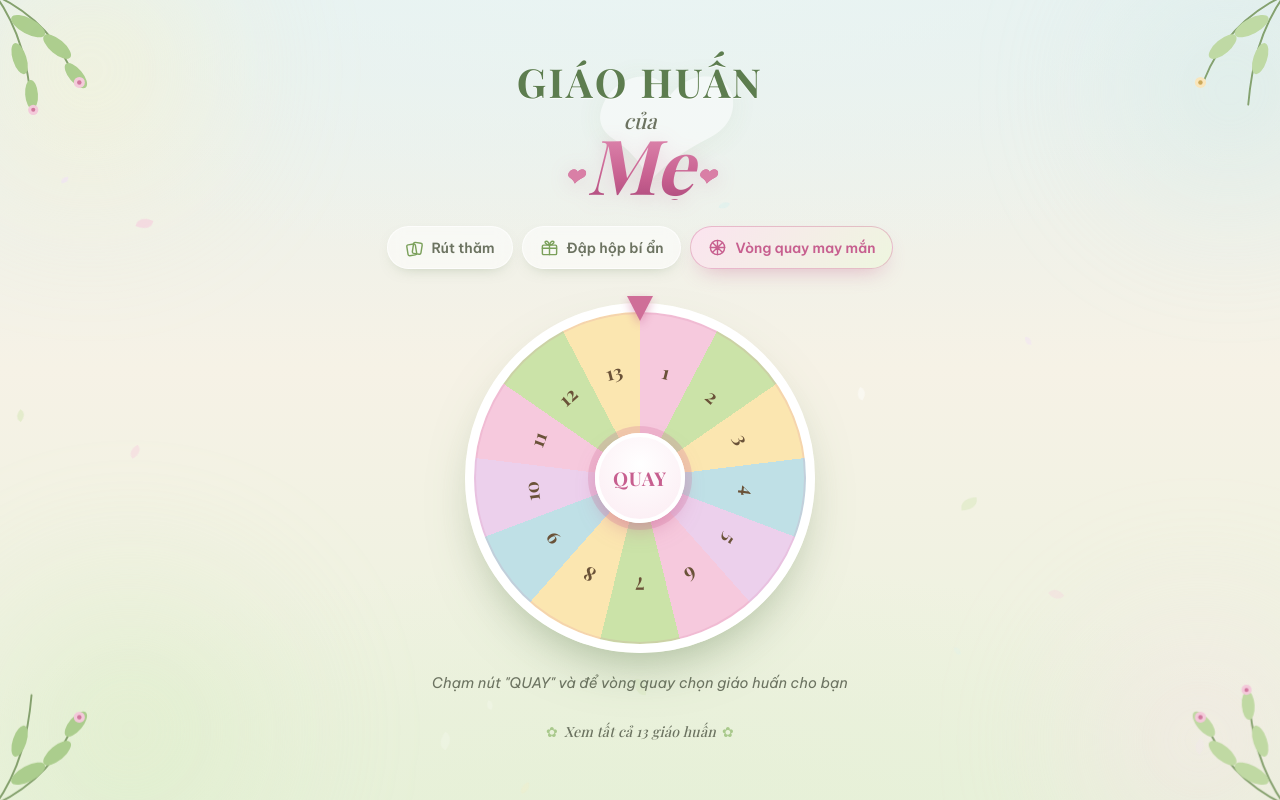
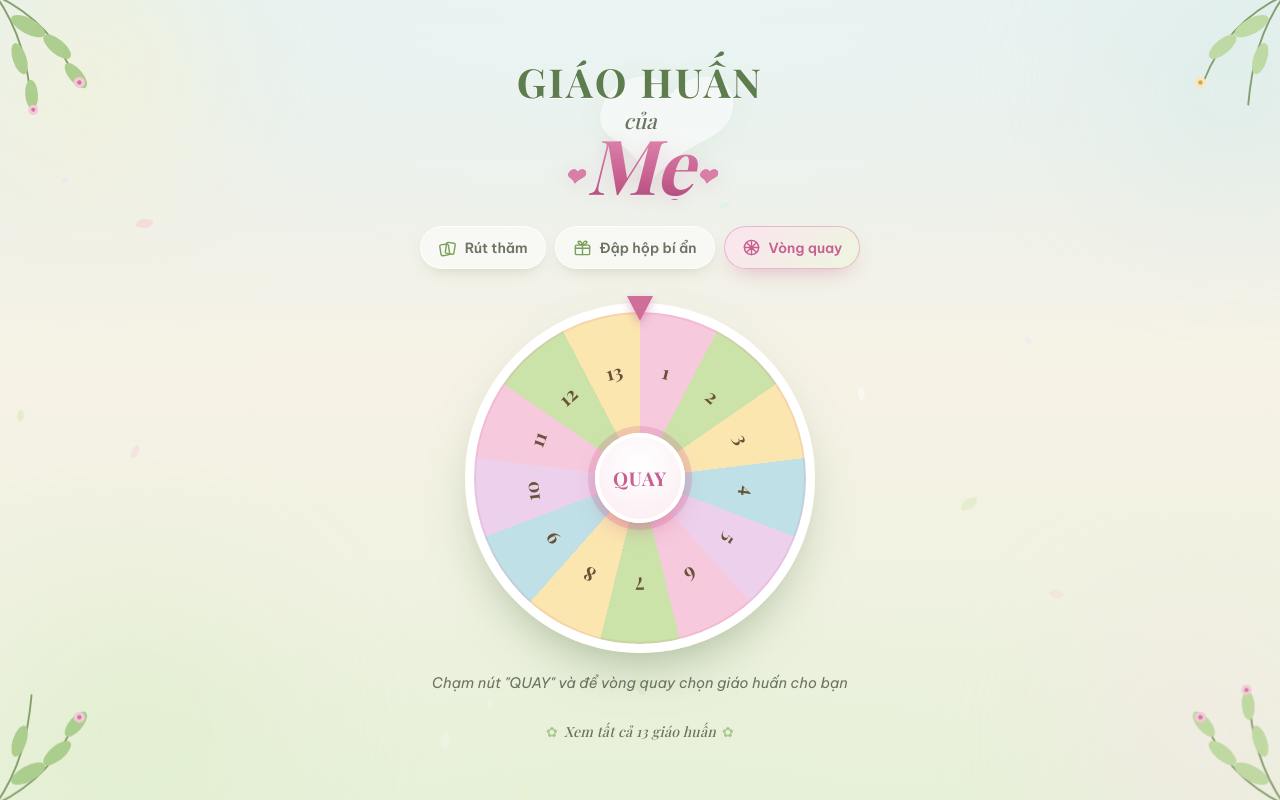
Before and after one commit to haphuocsang1801/giao-huan-cua-me, a React (Vite) app: page / in a window 1280 px wide. Built offline with nearby package versions, Linux system fonts and the light colour scheme; a web font is replaced by a local one.

Commit message:
fix: rename wheel tab and update closing signature text

```diff
--- a/src/components/AllTeachingsModal.jsx
+++ b/src/components/AllTeachingsModal.jsx
@@ -41,7 +41,7 @@ async function captureAndSave() {
     </div>
 
     <div style="text-align:center;margin-top:32px;font-family:'Playfair Display',serif;font-style:italic;font-size:14.5px;color:#c75f8f;">
-      Trao cho con với cả tấm lòng của Mẹ ♥
+      Cảm tạ Cha Mẹ ♥
     </div>
   `
 
--- a/src/components/MethodTabs.jsx
+++ b/src/components/MethodTabs.jsx
@@ -24,7 +24,7 @@ const TABS = [
   },
   {
     id: 'wheel',
-    label: 'Vòng quay may mắn',
+    label: 'Vòng quay',
     icon: (
       <svg viewBox="0 0 24 24" fill="none" stroke="currentColor" strokeWidth="1.8" strokeLinecap="round" strokeLinejoin="round">
         <circle cx="12" cy="12" r="9" />
--- a/src/components/ResultModal.jsx
+++ b/src/components/ResultModal.jsx
@@ -73,7 +73,7 @@ export default function ResultModal({ index, onClose, onAgain }) {
 
         <div className="m-rule" />
         <div className="m-sign">
-          Trao cho con với cả tấm lòng của Mẹ <span className="h">&#10084;</span>
+          Cảm tạ Cha Mẹ <span className="h">&#10084;</span>
         </div>
 
         <div className="m-actions">
```
